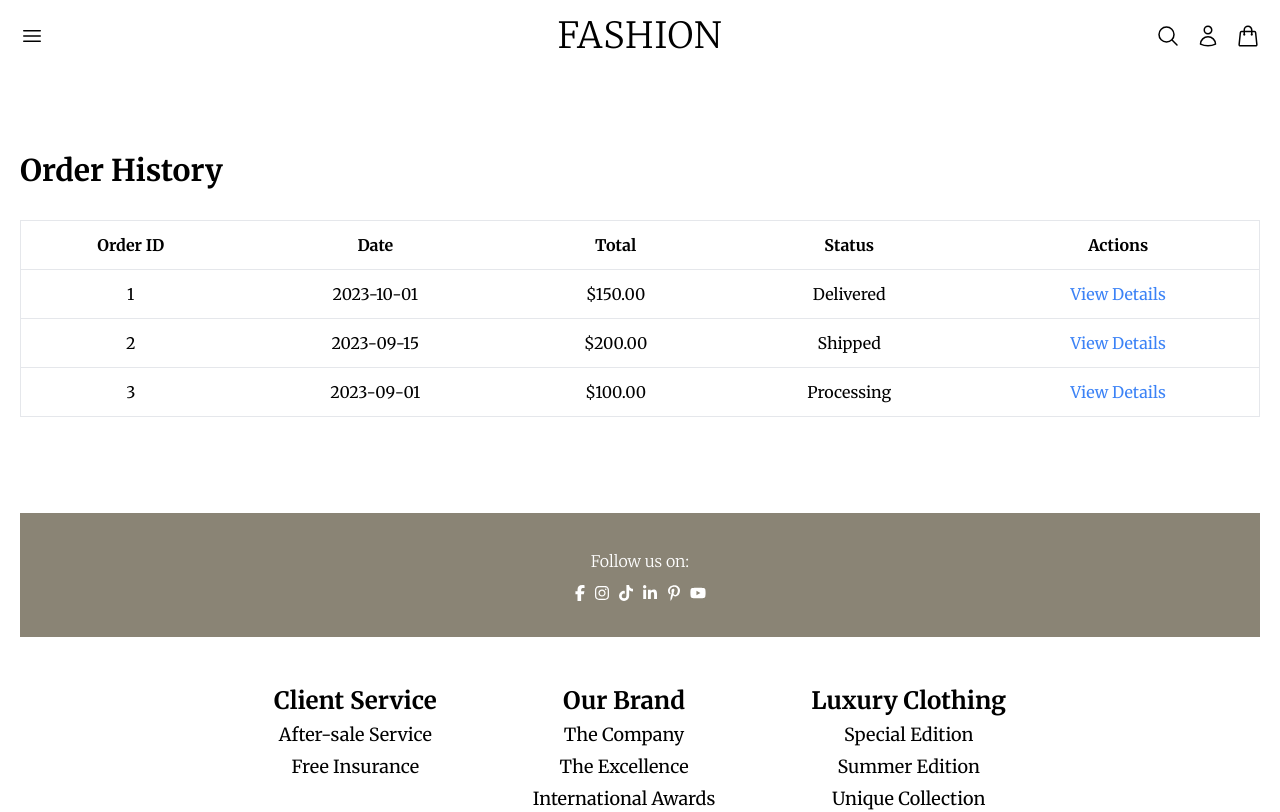
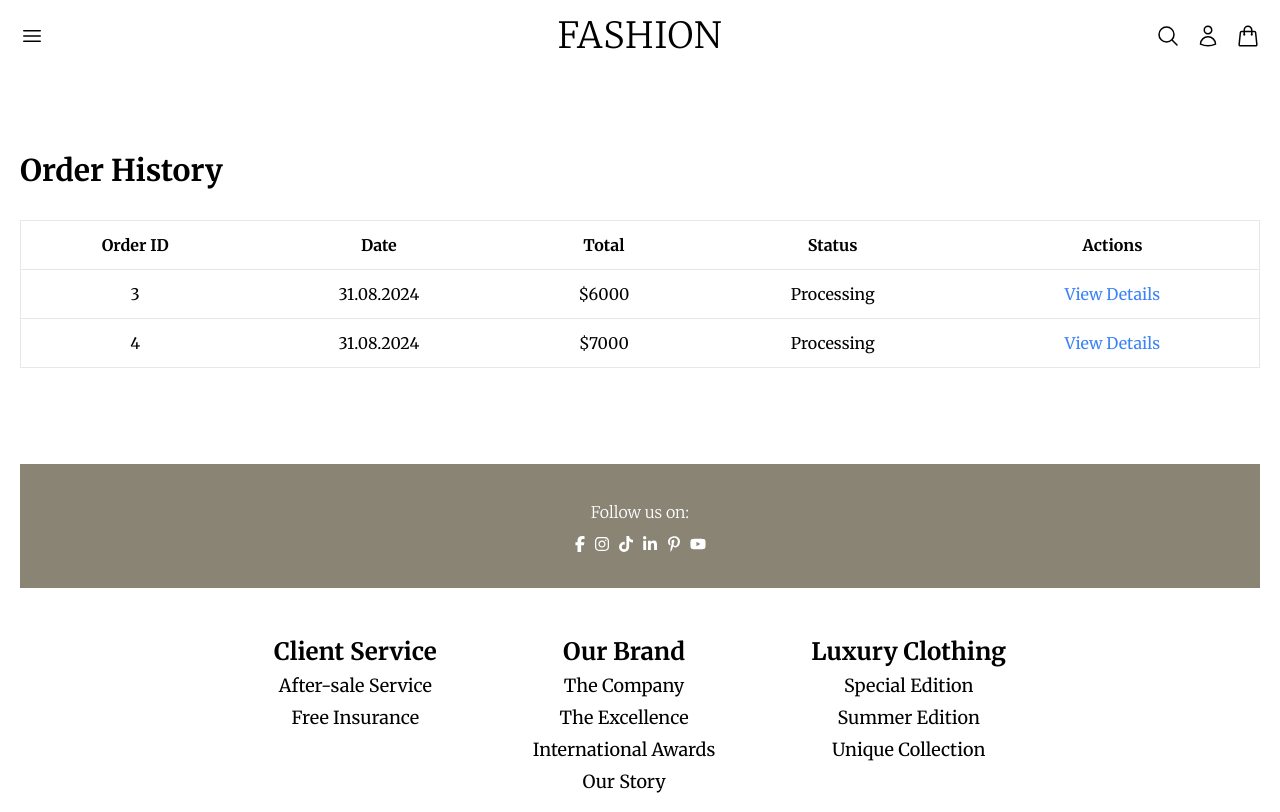
Before and after one commit to doraemon-35/ECommerce-theme, a React (Vite) app: page /order-history in a window 1280 px wide. Shown: the top 812 px of the page. Built offline with nearby package versions, Linux system fonts and the light colour scheme; data requests are answered from the project's data file; sample sign-in values are in the browser's storage.

Commit message:
order history page completed

```diff
--- a/src/App.tsx
+++ b/src/App.tsx
@@ -16,6 +16,7 @@ import {
 } from "./pages";
 import { checkoutAction, searchAction } from "./actions/index";
 import { shopCategoryLoader } from "./pages/Shop";
+import { loader as orderHistoryLoader } from "./pages/OrderHistory";
 
 const router = createBrowserRouter([
   {
@@ -72,6 +73,7 @@ const router = createBrowserRouter([
       {
         path: "order-history",
         element: <OrderHistory />,
+        loader: orderHistoryLoader,
       },
       {
         path: "order-history/:id",
--- a/src/data/db.json
+++ b/src/data/db.json
@@ -163,7 +163,288 @@
       "stock": 500
     }
   ],
-  "orders": [],
+  "orders": [
+    {
+      "data": {
+        "emailAddress": "bc22@gmail.com",
+        "firstName": "Bojan",
+        "lastName": "Cesnak",
+        "company": "BC",
+        "address": "B2",
+        "apartment": "123",
+        "city": "Belgrade",
+        "country": "United States",
+        "region": "Serbia",
+        "postalCode": "11080",
+        "phone": "06123123132",
+        "paymentType": "on",
+        "cardNumber": "12313212",
+        "nameOnCard": "123123",
+        "expirationDate": "123123",
+        "cvc": "12312"
+      },
+      "products": [
+        {
+          "id": "2xsblack",
+          "image": "product image 2.jpg",
+          "title": "Luxury Black Clothing",
+          "category": "luxury-collection",
+          "price": 1050,
+          "quantity": 3,
+          "size": "xs",
+          "color": "black",
+          "popularity": 4,
+          "stock": 20
+        }
+      ],
+      "subtotal": 3150,
+      "user": {
+        "email": "bc22@gmail.com",
+        "id": 2
+      },
+      "id": 1
+    },
+    {
+      "data": {
+        "emailAddress": "bc22@gmail.com",
+        "firstName": "Bojan",
+        "lastName": "Cesnak",
+        "company": "asd",
+        "address": "asd",
+        "apartment": "123",
+        "city": "Belgrade",
+        "country": "United States",
+        "region": "123",
+        "postalCode": "123",
+        "phone": "123",
+        "paymentType": "on",
+        "cardNumber": "123",
+        "nameOnCard": "123",
+        "expirationDate": "123",
+        "cvc": "123"
+      },
+      "products": [
+        {
+          "id": "2xlblack",
+          "image": "product image 2.jpg",
+          "title": "Luxury Black Clothing",
+          "category": "luxury-collection",
+          "price": 1050,
+          "quantity": 3,
+          "size": "xl",
+          "color": "black",
+          "popularity": 4,
+          "stock": 20
+        }
+      ],
+      "subtotal": 3150,
+      "user": {
+        "email": "bc22@gmail.com",
+        "id": 2
+      },
+      "orderStatus": "Processing",
+      "orderDate": "2024-08-31T06:54:38.482Z",
+      "id": 2
+    },
+    {
+      "data": {
+        "emailAddress": "a@gmail.com",
+        "firstName": "Aca",
+        "lastName": "Kuzma",
+        "company": "Bojan Cesnak",
+        "address": "Marka Markovic 22",
+        "apartment": "123",
+        "city": "Belgrade",
+        "country": "United States",
+        "region": "Serbia",
+        "postalCode": "11080",
+        "phone": "06123123132",
+        "paymentType": "on",
+        "cardNumber": "123",
+        "nameOnCard": "123",
+        "expirationDate": "123",
+        "cvc": "123"
+      },
+      "products": [
+        {
+          "id": "1xlblack",
+          "image": "product image 1.jpg",
+          "title": "Luxury Dress",
+          "category": "special-edition",
+          "price": 3500,
+          "quantity": 1,
+          "size": "xl",
+          "color": "black",
+          "popularity": 5,
+          "stock": 10
+        },
+        {
+          "id": "4xlblack",
+          "image": "product image 4.jpg",
+          "title": "Special Brown Dress",
+          "category": "unique-collection",
+          "price": 2500,
+          "quantity": 1,
+          "size": "xl",
+          "color": "black",
+          "popularity": 2,
+          "stock": 15
+        }
+      ],
+      "subtotal": 6000,
+      "user": {
+        "email": "aleksandarkuzmanovic021@gmail.com",
+        "id": 1
+      },
+      "orderStatus": "Processing",
+      "orderDate": "2024-08-31T07:01:32.959Z",
+      "id": 3
+    },
+    {
+      "data": {
+        "emailAddress": "a@gmail.com",
+        "firstName": "Aca",
+        "lastName": "Kuzma",
+        "company": "123",
+        "address": "123",
+        "apartment": "123",
+        "city": "Belgrade",
+        "country": "United States",
+        "region": "Serbia",
+        "postalCode": "11080",
+        "phone": "123",
+        "paymentType": "on",
+        "cardNumber": "123",
+        "nameOnCard": "123",
+        "expirationDate": "123",
+        "cvc": "123"
+      },
+      "products": [
+        {
+          "id": "1xlblack",
+          "image": "product image 1.jpg",
+          "title": "Luxury Dress",
+          "category": "special-edition",
+          "price": 3500,
+          "quantity": 2,
+          "size": "xl",
+          "color": "black",
+          "popularity": 5,
+          "stock": 10
+        }
+      ],
+      "subtotal": 7000,
+      "user": {
+        "email": "aleksandarkuzmanovic021@gmail.com",
+        "id": 1
+      },
+      "orderStatus": "Processing",
+      "orderDate": "2024-08-31T07:07:37.188Z",
+      "id": 4
+    },
+    {
+      "data": {
+        "emailAddress": "bc22@gmail.com",
+        "firstName": "Bojan",
+        "lastName": "Cesnak",
+        "company": "Bojan Cesnak",
+        "address": "Marka Markovic 22",
+        "apartment": "123",
+        "city": "Belgrade",
+        "country": "United States",
+        "region": "Serbia",
+        "postalCode": "11080",
+        "phone": "06123123132",
+        "paymentType": "on",
+        "cardNumber": "123",
+        "nameOnCard": "123",
+        "expirationDate": "123",
+        "cvc": "123"
+      },
+      "products": [
+        {
+          "id": "6xlblack",
+          "image": "product image 6.jpg",
+          "title": "Super Luxury Dress",
+          "category": "luxury-collection",
+          "price": 8500,
+          "quantity": 1,
+          "size": "xl",
+          "color": "black",
+          "popularity": 20,
+          "stock": 20
+        },
+        {
+          "id": "5xlblack",
+          "image": "product image 5.jpg",
+          "title": "Special Luxury Dress",
+          "category": "unique-collection",
+          "price": 5200,
+          "quantity": 1,
+          "size": "xl",
+          "color": "black",
+          "popularity": 1,
+          "stock": 0
+        },
+        {
+          "id": "4xlblack",
+          "image": "product image 4.jpg",
+          "title": "Special Brown Dress",
+          "category": "unique-collection",
+          "price": 2500,
+          "quantity": 1,
+          "size": "xl",
+          "color": "black",
+          "popularity": 2,
+          "stock": 15
+        },
+        {
+          "id": "3xlblack",
+          "image": "product image 3.jpg",
+          "title": "Luxury Blue Dress",
+          "category": "summer-edition",
+          "price": 5000,
+          "quantity": 1,
+          "size": "xl",
+          "color": "black",
+          "popularity": 3,
+          "stock": 5
+        },
+        {
+          "id": "2xlblack",
+          "image": "product image 2.jpg",
+          "title": "Luxury Black Clothing",
+          "category": "luxury-collection",
+          "price": 1050,
+          "quantity": 1,
+          "size": "xl",
+          "color": "black",
+          "popularity": 4,
+          "stock": 20
+        },
+        {
+          "id": "1xlblack",
+          "image": "product image 1.jpg",
+          "title": "Luxury Dress",
+          "category": "special-edition",
+          "price": 3500,
+          "quantity": 1,
+          "size": "xl",
+          "color": "black",
+          "popularity": 5,
+          "stock": 10
+        }
+      ],
+      "subtotal": 25750,
+      "user": {
+        "email": "bc22@gmail.com",
+        "id": 2
+      },
+      "orderStatus": "Processing",
+      "orderDate": "2024-08-31T07:12:42.805Z",
+      "id": 5
+    }
+  ],
   "users": [
     {
       "name": "Aleksandar22",
@@ -171,6 +452,14 @@
       "email": "aleksandarkuzmanovic021@gmail.com",
       "password": "1233214321",
       "id": 1
+    },
+    {
+      "name": "Bojan",
+      "lastname": "Cesnak",
+      "email": "bc22@gmail.com",
+      "password": "123321",
+      "confirmPassword": "123321",
+      "id": 2
     }
   ]
 }
--- a/src/pages/Cart.tsx
+++ b/src/pages/Cart.tsx
@@ -9,6 +9,7 @@ import {
   removeProductFromTheCart,
   updateProductQuantity,
 } from "../features/cart/cartSlice";
+import toast from "react-hot-toast";
 
 const Cart = () => {
   const { productsInCart, subtotal } = useAppSelector((state) => state.cart);
@@ -87,10 +88,10 @@ const Cart = () => {
                           <button
                             type="button"
                             className="-m-2 inline-flex p-2 text-gray-400 hover:text-gray-500"
-                            onClick={() =>
+                            onClick={() =>{
                               dispatch(
                                 removeProductFromTheCart({ id: product?.id })
-                              )
+                              ); toast.error("Product removed from the cart");}
                             }
                           >
                             <span className="sr-only">Remove</span>
--- a/src/pages/Checkout.tsx
+++ b/src/pages/Checkout.tsx
@@ -50,7 +50,24 @@ const Checkout = () => {
 
     if (!checkCheckoutFormData(checkoutData)) return;
 
-    const response = await customFetch.post("/orders", checkoutData);
+    let response;
+    if (JSON.parse(localStorage.getItem("user") || "{}").email) {
+      response = await customFetch.post("/orders", {
+        ...checkoutData,
+        user: {
+          email: JSON.parse(localStorage.getItem("user") || "{}").email,
+          id: JSON.parse(localStorage.getItem("user") || "{}").id,
+        },
+        orderStatus: "Processing",
+        orderDate: new Date().toISOString(),
+      });
+    } else {
+      response = await customFetch.post("/orders", {
+        ...checkoutData,
+        orderStatus: "Processing",
+        orderDate: new Date().toLocaleDateString(),
+      });
+    }
 
     if (response.status === 201) {
       toast.success("Order has been placed successfully");
--- a/src/pages/OrderHistory.tsx
+++ b/src/pages/OrderHistory.tsx
@@ -1,30 +1,25 @@
 import { useEffect, useState } from "react";
 import toast from "react-hot-toast";
-import { Link, useNavigate } from "react-router-dom";
+import { Link, useLoaderData, useNavigate } from "react-router-dom";
+import customFetch from "../axios/custom";
+import { formatDate } from "../utils/formatDate";
+
+export const loader = async () => {
+  try {
+    const response = await customFetch.get("/orders");
+
+    return response.data;
+  } catch (error) {
+    console.error("Failed to fetch orders:", error);
+    return [];
+  }
+};
 
 const OrderHistory = () => {
   const [user] = useState(JSON.parse(localStorage.getItem("user") || "{}"));
+  const orders = useLoaderData() as Order[];
+
   const navigate = useNavigate();
-  const orders = [
-    {
-      id: "1",
-      date: "2023-10-01",
-      total: 150.0,
-      status: "Delivered",
-    },
-    {
-      id: "2",
-      date: "2023-09-15",
-      total: 200.0,
-      status: "Shipped",
-    },
-    {
-      id: "3",
-      date: "2023-09-01",
-      total: 100.0,
-      status: "Processing",
-    },
-  ];
 
   useEffect(() => {
     if (!user?.id) {
@@ -48,19 +43,19 @@ const OrderHistory = () => {
             </tr>
           </thead>
           <tbody>
-            {orders.map((order) => (
+            {orders.map((order) => order?.user && order.user.id === user.id && (
               <tr key={order.id}>
                 <td className="py-3 px-4 border-b text-center">{order.id}</td>
-                <td className="py-3 px-4 border-b text-center">{order.date}</td>
+                <td className="py-3 px-4 border-b text-center">{ formatDate(order.orderDate) }</td>
                 <td className="py-3 px-4 border-b text-center">
-                  ${order.total.toFixed(2)}
+                  ${order.subtotal}
                 </td>
                 <td className="py-3 px-4 border-b text-center">
-                  {order.status}
+                  { order.orderStatus }
                 </td>
                 <td className="py-3 px-4 border-b text-center">
                   <Link
-                    to={`/order/${order.id}`}
+                    to={`/order-history/${order.id}`}
                     className="text-blue-500 hover:underline"
                   >
                     View Details
--- a/src/pages/SingleProduct.tsx
+++ b/src/pages/SingleProduct.tsx
@@ -12,6 +12,7 @@ import { useAppDispatch } from "../hooks";
 import WithSelectInputWrapper from "../utils/withSelectInputWrapper";
 import WithNumberInputWrapper from "../utils/withNumberInputWrapper";
 import { formatCategoryName } from "../utils/formatCategoryName";
+import toast from "react-hot-toast";
 
 const SingleProduct = () => {
   const [products, setProducts] = useState<Product[]>([]);
@@ -61,6 +62,7 @@ const SingleProduct = () => {
           stock: singleProduct.stock,
         })
       );
+      toast.success("Product added to the cart");
     }
   };
 
--- /dev/null
+++ b/src/utils/formatDate.ts
@@ -0,0 +1,7 @@
+export const formatDate = (dateString: string): string => {
+    const date = new Date(dateString);
+    const day = String(date.getDate()).padStart(2, '0');
+    const month = String(date.getMonth() + 1).padStart(2, '0'); // Months are zero-based
+    const year = date.getFullYear();
+    return `${day}.${month}.${year}`;
+  };
```
Also changed, not shown: src/typings.d.ts (+15 -0 lines).
